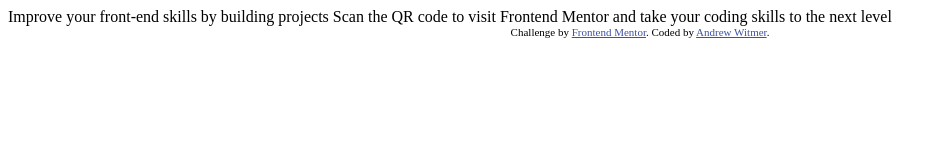
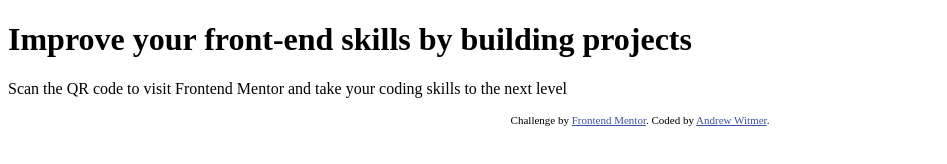
Before and after one commit to awitmer1/Frontend-Mentor-QR-Code-Component, a plain HTML site: page index.html in a window 1280 px wide. Shown: the whole page, without its empty margins (0-947 px from the left). Drawn offline with Linux system fonts and the light colour scheme.

Commit message:
Added tags to body text

```diff
--- a/index.html
+++ b/index.html
@@ -16,9 +16,9 @@
 </head>
 <body>
 
-  Improve your front-end skills by building projects
+  <h1>Improve your front-end skills by building projects</h1>
 
-  Scan the QR code to visit Frontend Mentor and take your coding skills to the next level
+  <p>Scan the QR code to visit Frontend Mentor and take your coding skills to the next level</p>
 
   <div class="attribution">
     Challenge by <a href="https://www.frontendmentor.io?ref=challenge" target="_blank">Frontend Mentor</a>.
```
